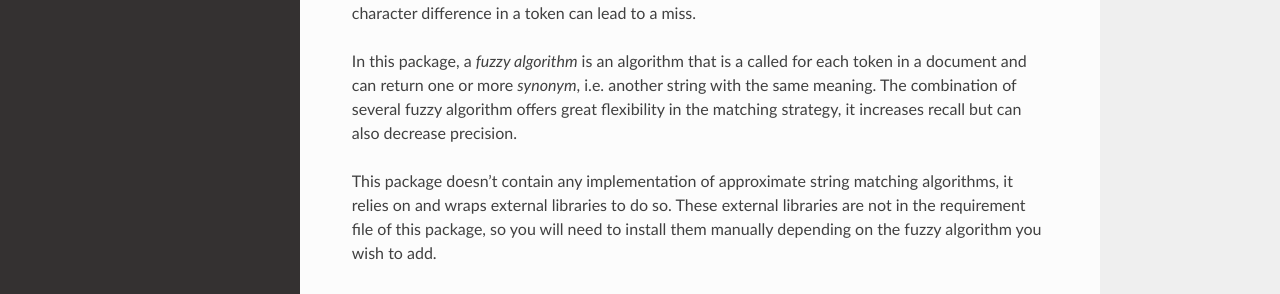
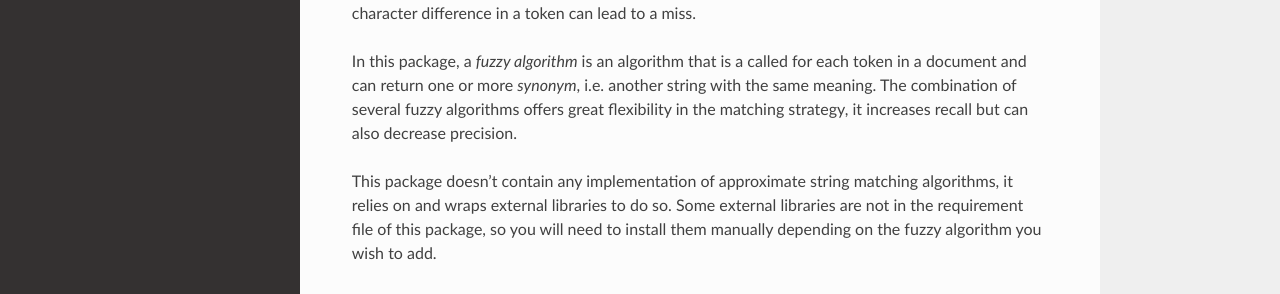
Before and after one commit to scossin/iamsystem_python, a Sphinx documentation site: the page built from docs/source/fuzzy.rst, in a window 1280 px wide and 900 px high. Shown: the part 286-580 px from the top of the window. Built offline with Sphinx 7.4.7 and the Read the Docs theme 2.0.0, drawn with Linux system fonts in a browser that asks for light colours; some of the changed text lies outside the part shown.

```diff
--- a/docs/source/fuzzy.rst
+++ b/docs/source/fuzzy.rst
@@ -11,12 +11,12 @@ character difference in a token can lead to a miss.
 
 In this package, a *fuzzy algorithm* is an algorithm that is a called for each token in a document
 and can return one or more *synonym*, i.e. another string with the same meaning.
-The combination of several fuzzy algorithm offers great flexibility in the matching strategy,
+The combination of several fuzzy algorithms offers great flexibility in the matching strategy,
 it increases recall but can also decrease precision.
 
 This package doesn't contain any implementation of approximate string matching algorithms,
 it relies on and wraps external libraries to do so.
-These external libraries are not in the requirement file of this package,
+Some external libraries are not in the requirement file of this package,
 so you will need to install them manually depending on the fuzzy algorithm you wish to add.
 
 Which fuzzy algorithm to choose
@@ -72,12 +72,12 @@ to the matcher.
 
 Note the following:
 
-* The first word "Pt" is associated with a single annotation.
+- The first word "Pt" is associated with a single annotation.
 
 Since "hospitalized" comes after the abbreviation and since the matcher removes nested keywords
 by default (See :ref:`annotation:Full overlapping`), the ambiguity is removed.
 
-* The last word "PT" has two annotations
+- The last word "PT" has two annotations
 
 The :ref:`api_doc:Abbreviations` is context independent and cannot resolve the ambiguity here.
 To solve this problem, the annotations could be post-processed to identify the correct long form.
@@ -366,19 +366,19 @@ You might be interested in the fuzzy algorithms abstract base classes
 if you want to create a new custom fuzzy algorithm.
 The hierarchy is the following:
 
-* :ref:`api_doc:FuzzyAlgo`
+- :ref:`api_doc:FuzzyAlgo`
 
 Implements this class to create a context dependent algorithm.
 For each token for which a synonym is expected, the context words
 and the algorithm's states are available.
 
-* :ref:`api_doc:ContextFreeAlgo`
+- :ref:`api_doc:ContextFreeAlgo`
 
 Implements this class to create a context-free algorithm that depends only on the
 current token. The class has access to the generic token for which a synonym is expected.
 Examples of such algorithms: :ref:`fuzzy:FuzzyRegex`, :ref:`fuzzy:Abbreviations`.
 
-* :ref:`api_doc:NormLabelAlgo`
+- :ref:`api_doc:NormLabelAlgo`
 
 Implements this class to create a context-free algorithm that depends only on the normalized
 form of the token. The class has access to the normalized label of the token for which a synonym is expected.
--- a/docs/source/matcher.rst
+++ b/docs/source/matcher.rst
@@ -26,9 +26,9 @@ With a list of words (keywords)
         # Acute Respiratory Distress Syndrome	7 42	acute respiratory distress syndrome
         # diarrrhea	47 56	diarrrhea
 
-Have a look at :ref:`annotation:Annotation's format`.
-To add attributes to words, create a :ref:`api_doc:Keyword` subclass.
-The :ref:`api_doc:Term` class shown below associates a unique identifier with each word.
+The matcher outputs a list of :ref:`annotation:Annotation`.
+To add attributes, create a :ref:`api_doc:Keyword` subclass.
+The :ref:`api_doc:Term` class shown below associates a unique identifier to each label.
 
 With a list of terms
 ^^^^^^^^^^^^^^^^^^^^
--- a/docs/source/tokenizer.rst
+++ b/docs/source/tokenizer.rst
@@ -4,8 +4,8 @@ The iamsystem matcher is highly dependent on how documents and keywords are toke
 The :ref:`api_doc:ITokenizer` is responsible for turning text into tokens.
 To do so, the :ref:`api_doc:TokenizerImp` class performs tokenization with two inner functions:
 
-* split the text into (start,end) offsets
-* normalize each token
+- split the text into (start,end) offsets
+- normalize each token
 
 .. _adapter: https://en.wikipedia.org/wiki/Adapter_pattern
 
```
Also changed, not shown: other parts of docs/source/fuzzy.rst (+1 -1 lines), other parts of docs/source/tokenizer.rst (+0 -2 lines), docs/source/annotation.rst (+4 -4 lines), docs/source/brat.rst (+4 -4 lines).
